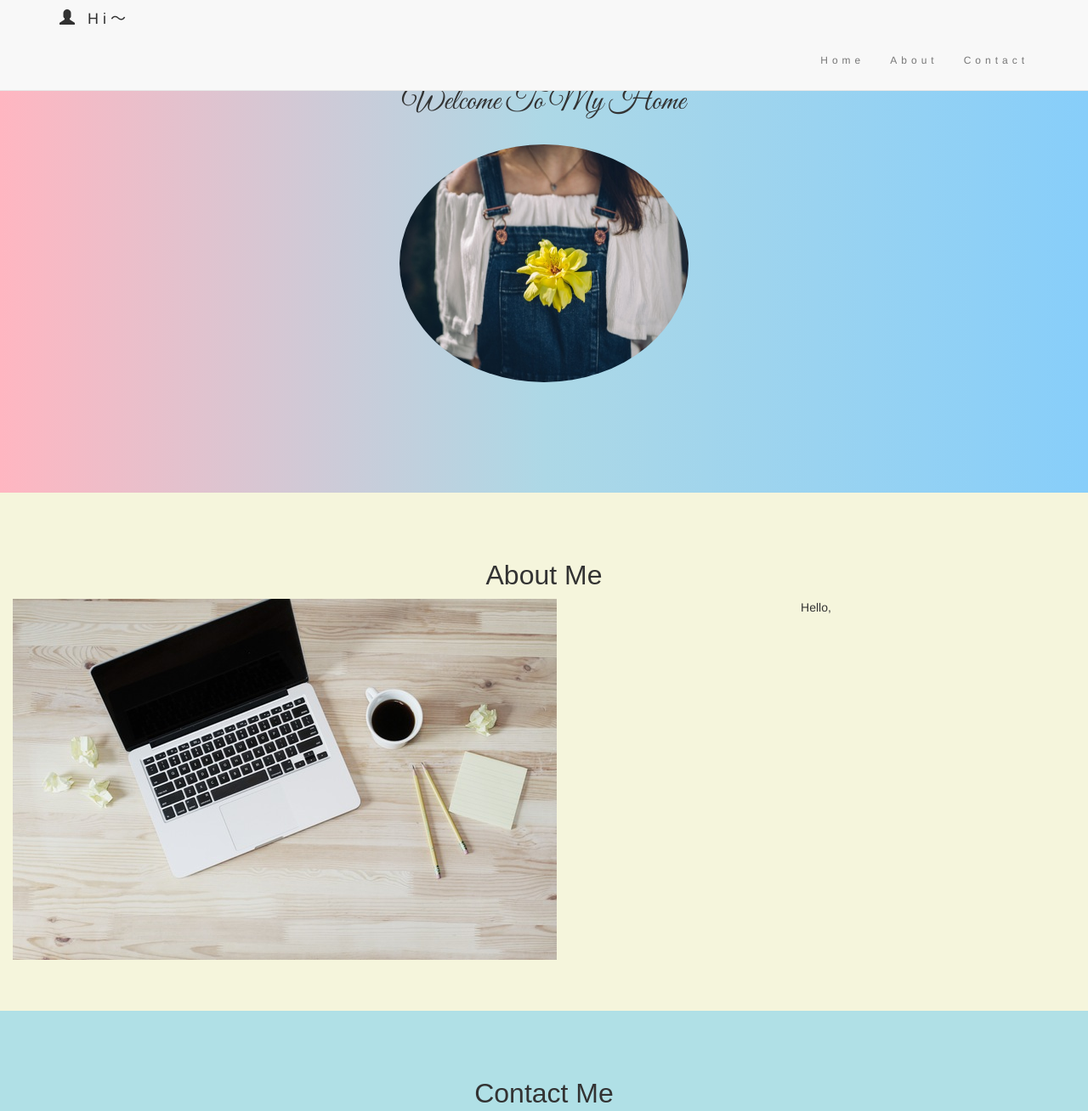
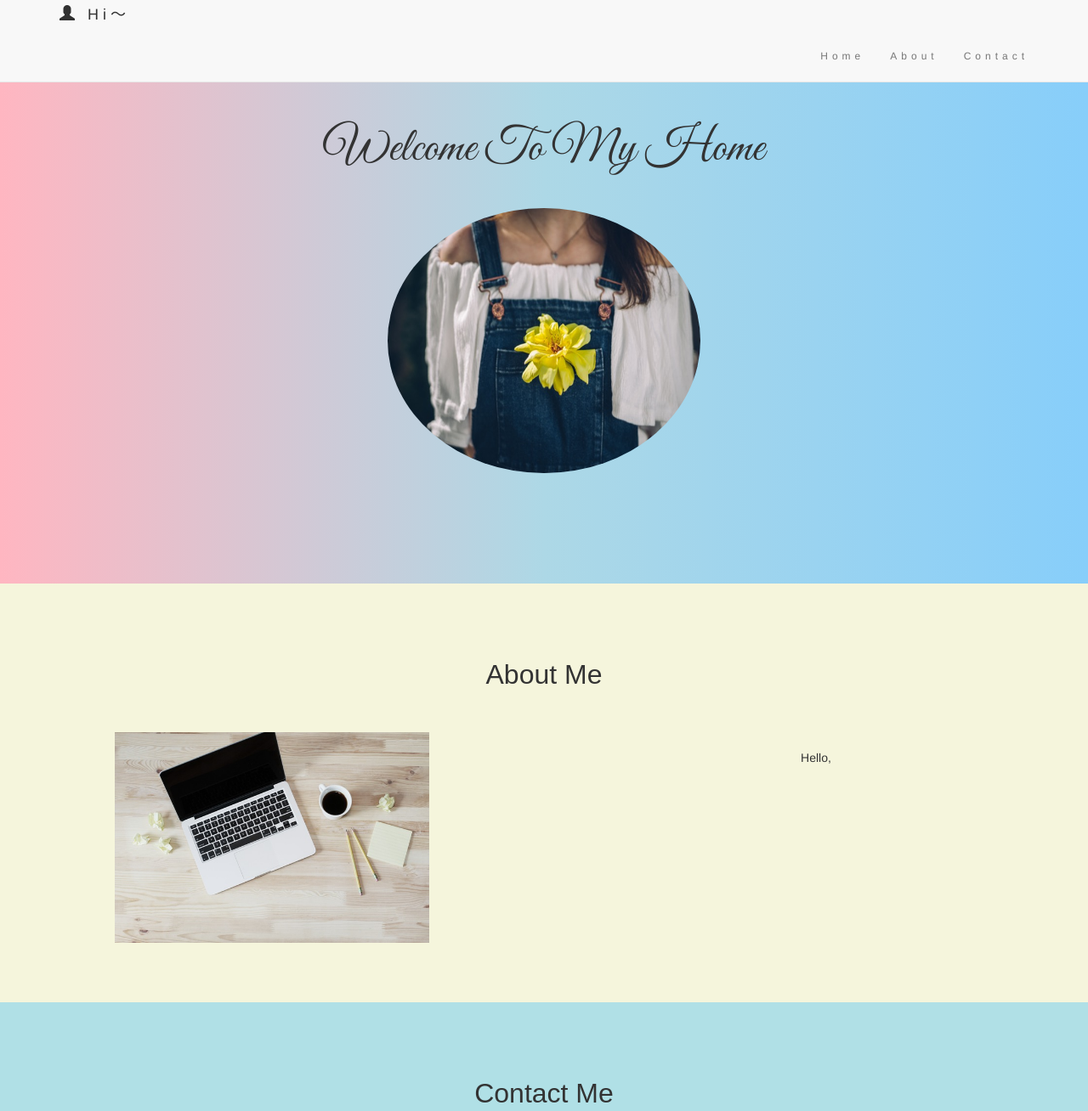
Before and after one commit to hedywang0922/hedywang0922.github.io, a website: page index.html in a window 1280 px wide. Shown: the top 1308 px of the page at 85% size. Drawn offline with nearby package versions, Linux system fonts and the light colour scheme.

Commit message:
Update style.css

```diff
--- a/css/style.css
+++ b/css/style.css
@@ -1,6 +1,6 @@
 .navbar {
-    padding-top: 10px;
-    padding-bottom: 10px;
+    padding-top: 5px;
+    padding-bottom: 5px;
     border: 0;
     border-radius: 0;
     margin-bottom: 0;
@@ -19,8 +19,8 @@
 }
 
 .container-fluid {
-    padding-top: 60px;
-    padding-bottom: 60px;
+    padding-top: 70px;
+    padding-bottom: 70px;
 }
 
 .bg-1 {
@@ -33,15 +33,17 @@
     font-family: 'Great Vibes', cursive, serif, sans-serif;
     padding-top: 80px;
     padding-bottom: 130px;
+    margin-top: 45px;
 }
 
 .bg-1 h1 {
-    margin-bottom: 30px;
+    margin-bottom: 38px;
+    font-size: 56px;
 }
 
 .bg-1 img {
-    height: 280px;
-    width: 340px;
+    height: 312px;
+    width: 368px;
     display: inline;
     border-radius: 50%;
 }
@@ -50,6 +52,17 @@
     background: beige;
 }
 
+.bg-2 .row  {
+    margin-top: 50px;
+}
+.bg-2 .row .image img{
+    width:370px;
+    height: 248px;
+}
+
+.bg-2 .row .content {
+    margin-top: 20px;
+}
 .bg-3 {
     background: powderblue ;
 }
```
